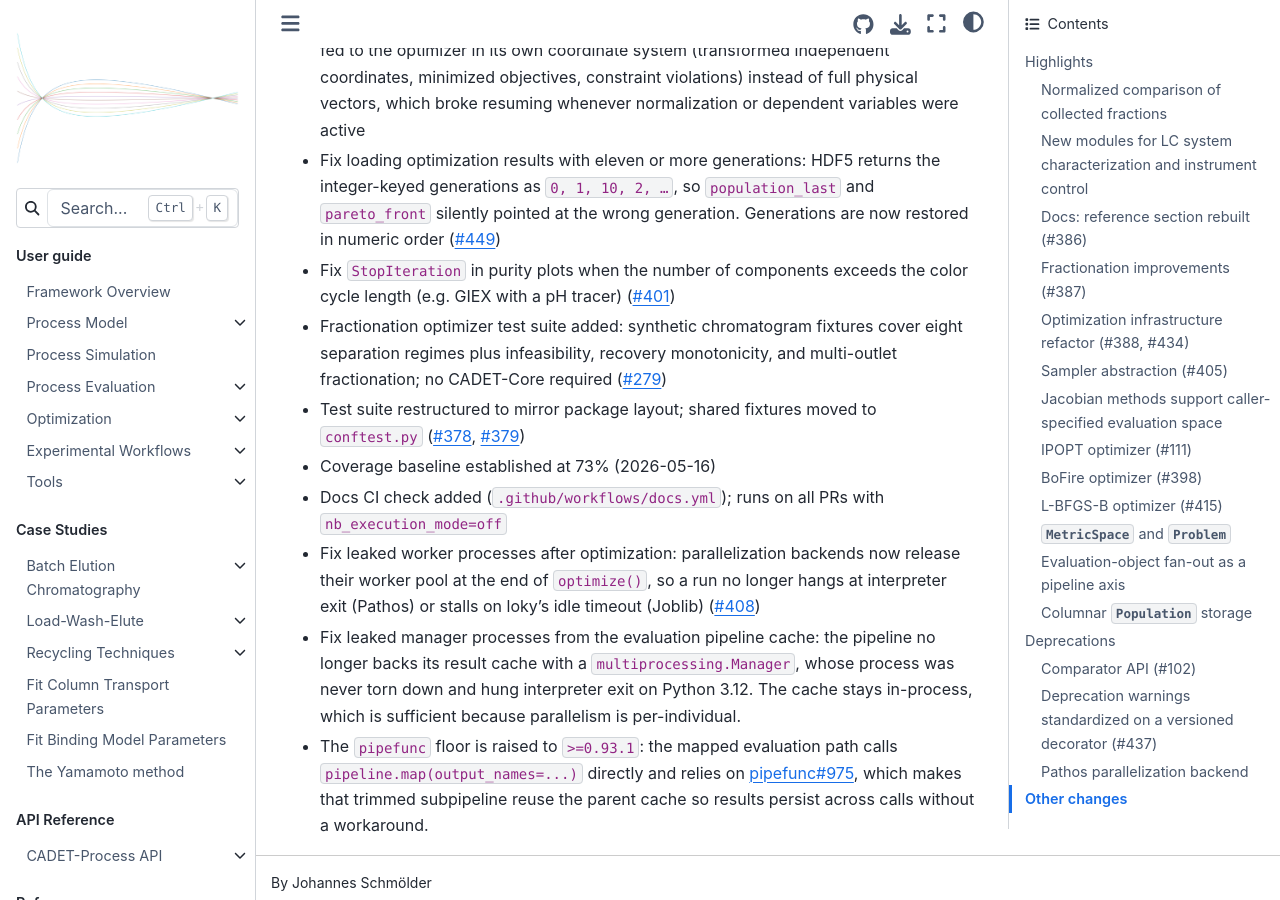
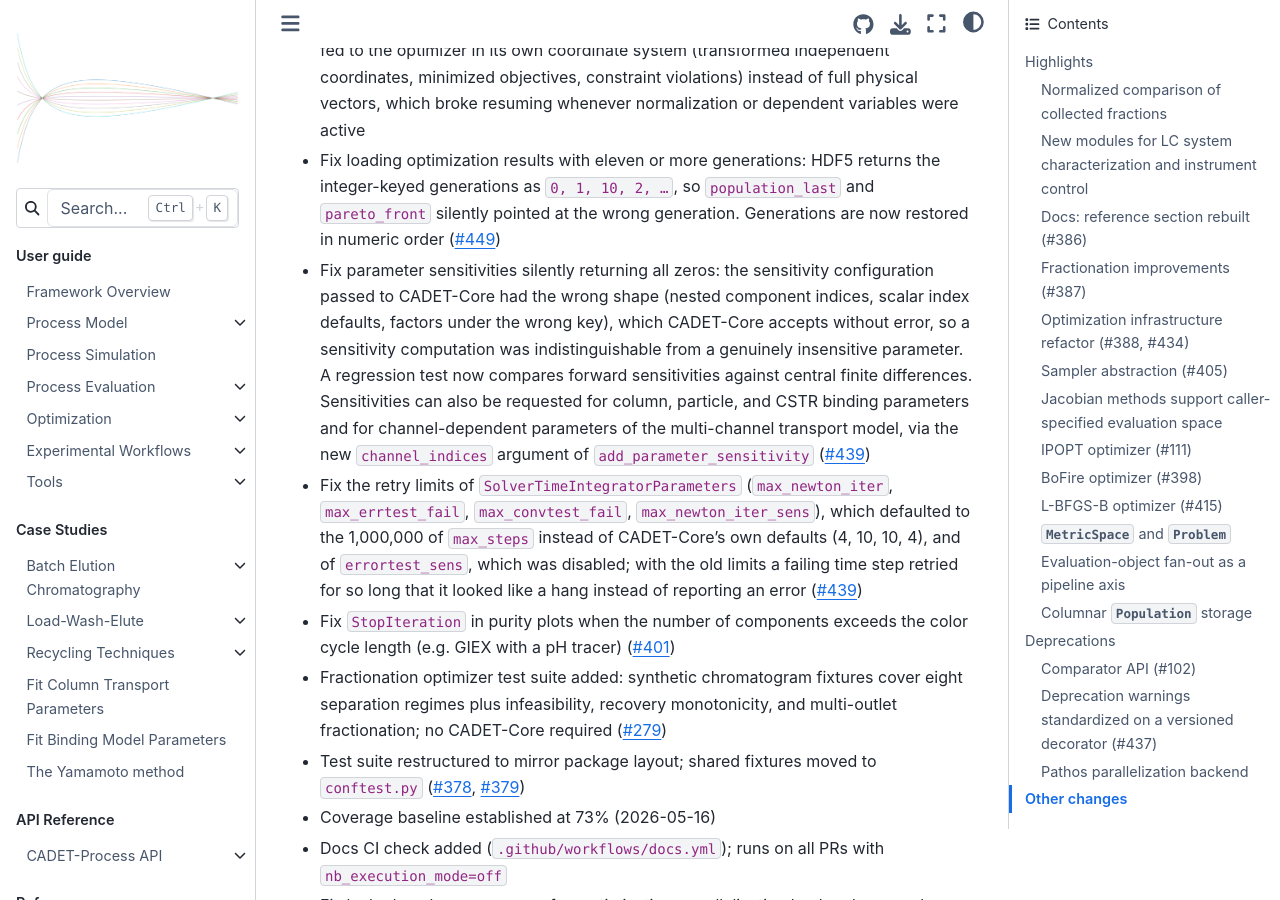
Before and after one commit to fau-advanced-separations/CADET-Process, a Sphinx documentation site: the page built from docs/source/release_notes/v0.13.0.md, in a window 1280 px wide and 900 px high, scrolled down 7895 px. Built offline with Sphinx 7.4.7 and the Sphinx Book theme 1.1.4, drawn with Linux system fonts in a browser that asks for light colours; pages that are not in the unit, such as notebooks, are missing from menus.

Commit message:
Add release notes for the parameter-sensitivity fix (#439)

```diff
--- a/docs/source/release_notes/v0.13.0.md
+++ b/docs/source/release_notes/v0.13.0.md
@@ -169,6 +169,8 @@ Instantiating it emits a versioned `DeprecationWarning` via the `@deprecated` de
 - Fix optimization variables targeting a parameter that is written through a setter rather than a plain attribute (e.g. `flow_sheet.output_states`): the refactor wrote every `parameter_path` with a raw `setattr`, which for `output_states` (a read-only computed property writable only via `set_output_state`) silently discarded the value, so the variable never moved the model and the objective stayed constant. `add_variable` now routes the write through the target's `parameters` interface whenever it exposes one, matching the event system and restoring the pre-refactor behaviour; a `parameter_path` pointing at an unregistered attribute now raises instead of silently no-opping
 - Fix checkpoint restore in the pymoo and Ax adapters: restored populations are now fed to the optimizer in its own coordinate system (transformed independent coordinates, minimized objectives, constraint violations) instead of full physical vectors, which broke resuming whenever normalization or dependent variables were active
 - Fix loading optimization results with eleven or more generations: HDF5 returns the integer-keyed generations as `0, 1, 10, 2, …`, so `population_last` and `pareto_front` silently pointed at the wrong generation. Generations are now restored in numeric order ([#449](https://github.com/fau-advanced-separations/CADET-Process/pull/449))
+- Fix parameter sensitivities silently returning all zeros: the sensitivity configuration passed to CADET-Core had the wrong shape (nested component indices, scalar index defaults, factors under the wrong key), which CADET-Core accepts without error, so a sensitivity computation was indistinguishable from a genuinely insensitive parameter. A regression test now compares forward sensitivities against central finite differences. Sensitivities can also be requested for column, particle, and CSTR binding parameters and for channel-dependent parameters of the multi-channel transport model, via the new `channel_indices` argument of `add_parameter_sensitivity` ([#439](https://github.com/fau-advanced-separations/CADET-Process/pull/439))
+- Fix the retry limits of `SolverTimeIntegratorParameters` (`max_newton_iter`, `max_errtest_fail`, `max_convtest_fail`, `max_newton_iter_sens`), which defaulted to the 1,000,000 of `max_steps` instead of CADET-Core's own defaults (4, 10, 10, 4), and of `errortest_sens`, which was disabled; with the old limits a failing time step retried for so long that it looked like a hang instead of reporting an error ([#439](https://github.com/fau-advanced-separations/CADET-Process/pull/439))
 - Fix `StopIteration` in purity plots when the number of components exceeds the color cycle length (e.g. GIEX with a pH tracer) ([#401](https://github.com/fau-advanced-separations/CADET-Process/pull/401))
 - Fractionation optimizer test suite added: synthetic chromatogram fixtures cover eight separation regimes plus infeasibility, recovery monotonicity, and multi-outlet fractionation; no CADET-Core required ([#279](https://github.com/fau-advanced-separations/CADET-Process/pull/279))
 - Test suite restructured to mirror package layout; shared fixtures moved to `conftest.py` ([#378](https://github.com/fau-advanced-separations/CADET-Process/pull/378), [#379](https://github.com/fau-advanced-separations/CADET-Process/pull/379))
```
